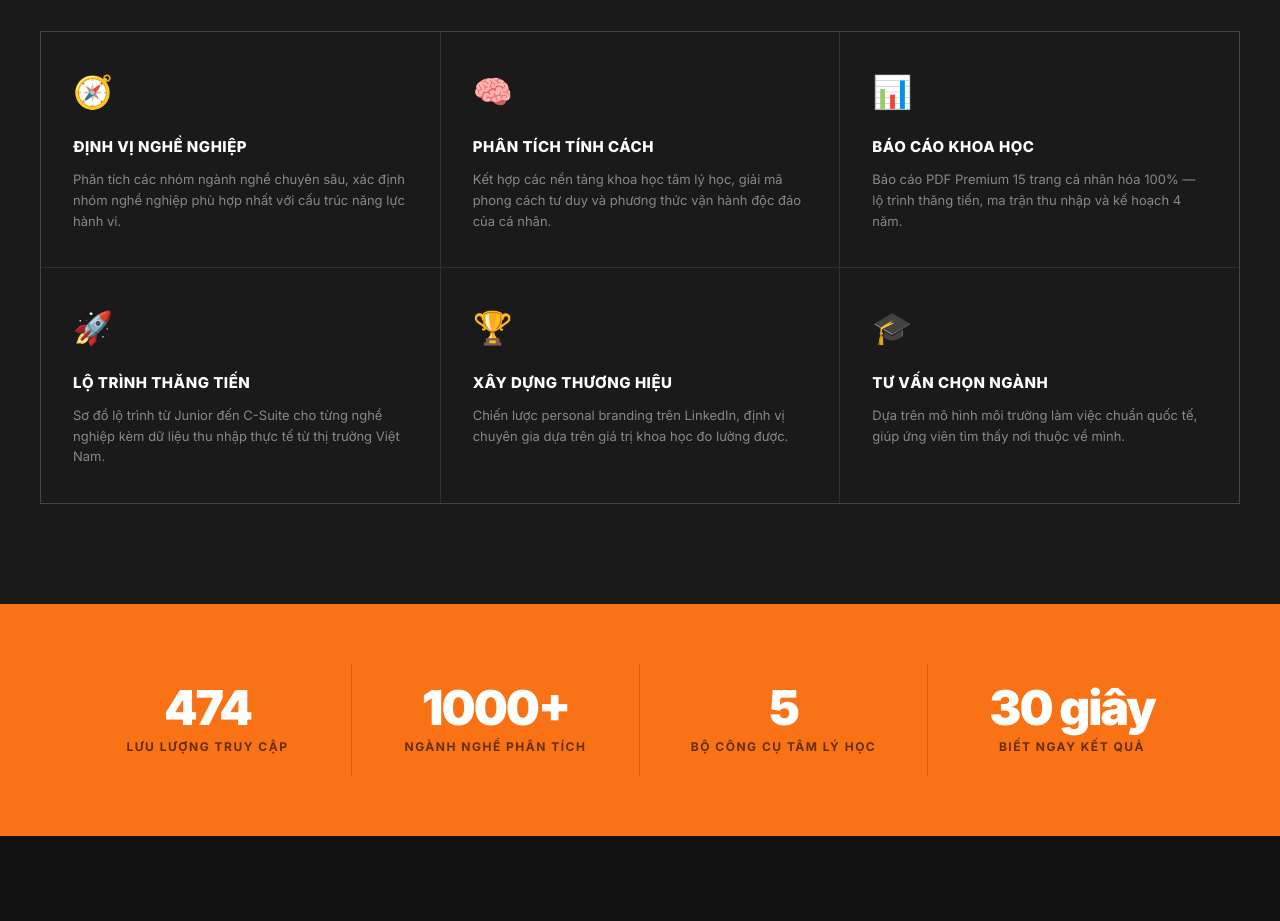
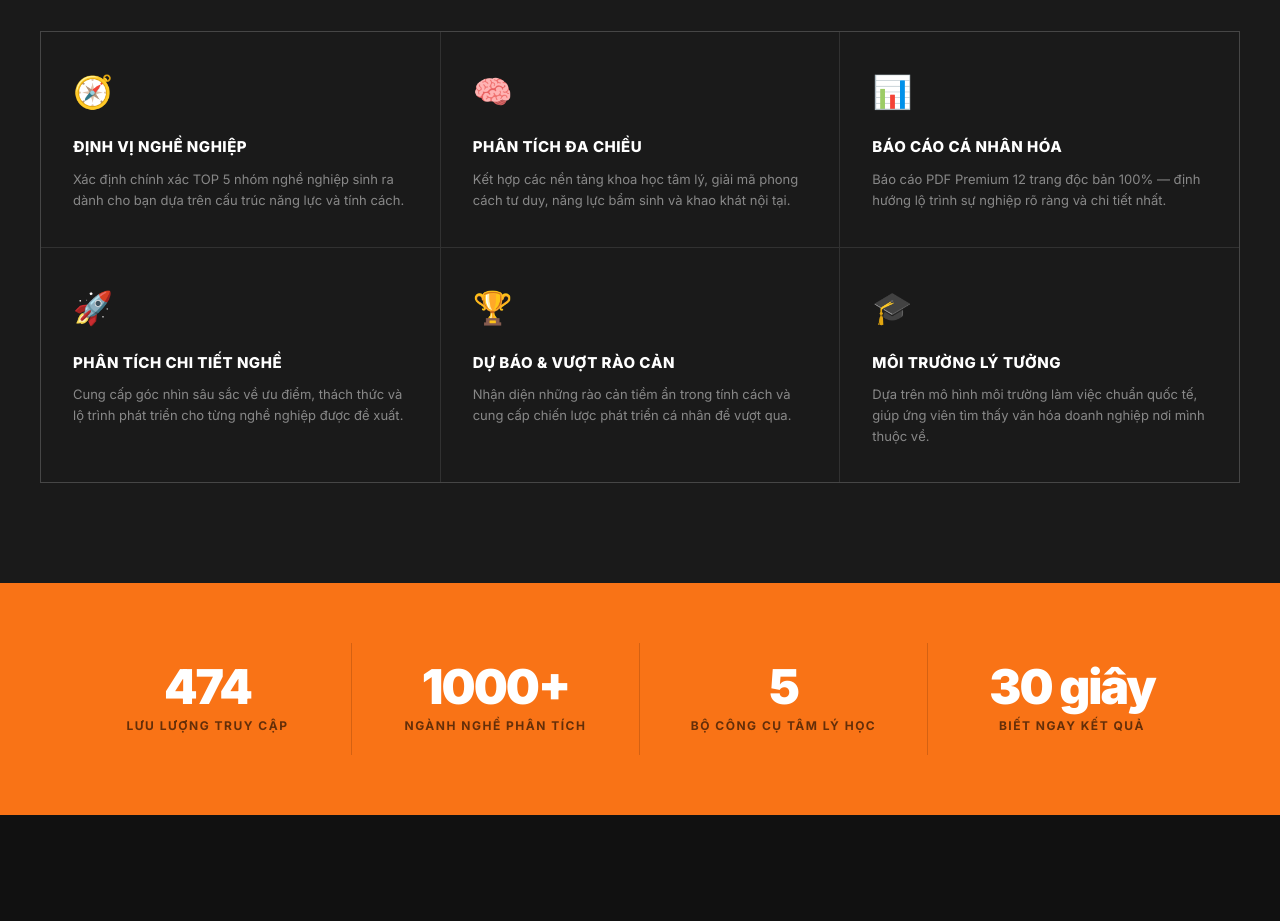
Before and after one commit to nghechonnguoi/ncn-academy, a Next.js app in the folder apps/web/: page / in a window 1280 px wide. Shown: the part 1240-2161 px from the top of the page. Built offline with nearby package versions, Linux system fonts and the light colour scheme.

Commit message:
chore: align landing page features with actual PDF contents

```diff
--- a/apps/web/src/components/home/features-section.tsx
+++ b/apps/web/src/components/home/features-section.tsx
@@ -8,32 +8,32 @@ const SERVICES = [
   {
     icon: "🧭",
     title: "Định Vị Nghề Nghiệp",
-    desc: "Phân tích các nhóm ngành nghề chuyên sâu, xác định nhóm nghề nghiệp phù hợp nhất với cấu trúc năng lực hành vi.",
+    desc: "Xác định chính xác TOP 5 nhóm nghề nghiệp sinh ra dành cho bạn dựa trên cấu trúc năng lực và tính cách.",
   },
   {
     icon: "🧠",
-    title: "Phân Tích Tính Cách",
-    desc: "Kết hợp các nền tảng khoa học tâm lý học, giải mã phong cách tư duy và phương thức vận hành độc đáo của cá nhân.",
+    title: "Phân Tích Đa Chiều",
+    desc: "Kết hợp các nền tảng khoa học tâm lý, giải mã phong cách tư duy, năng lực bẩm sinh và khao khát nội tại.",
   },
   {
     icon: "📊",
-    title: "Báo Cáo Khoa Học",
-    desc: "Báo cáo PDF Premium 15 trang cá nhân hóa 100% — lộ trình thăng tiến, ma trận thu nhập và kế hoạch 4 năm.",
+    title: "Báo Cáo Cá Nhân Hóa",
+    desc: "Báo cáo PDF Premium 12 trang độc bản 100% — định hướng lộ trình sự nghiệp rõ ràng và chi tiết nhất.",
   },
   {
     icon: "🚀",
-    title: "Lộ Trình Thăng Tiến",
-    desc: "Sơ đồ lộ trình từ Junior đến C-Suite cho từng nghề nghiệp kèm dữ liệu thu nhập thực tế từ thị trường Việt Nam.",
+    title: "Phân Tích Chi Tiết Nghề",
+    desc: "Cung cấp góc nhìn sâu sắc về ưu điểm, thách thức và lộ trình phát triển cho từng nghề nghiệp được đề xuất.",
   },
   {
     icon: "🏆",
-    title: "Xây Dựng Thương Hiệu",
-    desc: "Chiến lược personal branding trên LinkedIn, định vị chuyên gia dựa trên giá trị khoa học đo lường được.",
+    title: "Dự Báo & Vượt Rào Cản",
+    desc: "Nhận diện những rào cản tiềm ẩn trong tính cách và cung cấp chiến lược phát triển cá nhân để vượt qua.",
   },
   {
     icon: "🎓",
-    title: "Tư Vấn Chọn Ngành",
-    desc: "Dựa trên mô hình môi trường làm việc chuẩn quốc tế, giúp ứng viên tìm thấy nơi thuộc về mình.",
+    title: "Môi Trường Lý Tưởng",
+    desc: "Dựa trên mô hình môi trường làm việc chuẩn quốc tế, giúp ứng viên tìm thấy văn hóa doanh nghiệp nơi mình thuộc về.",
   },
 ];
 
```
